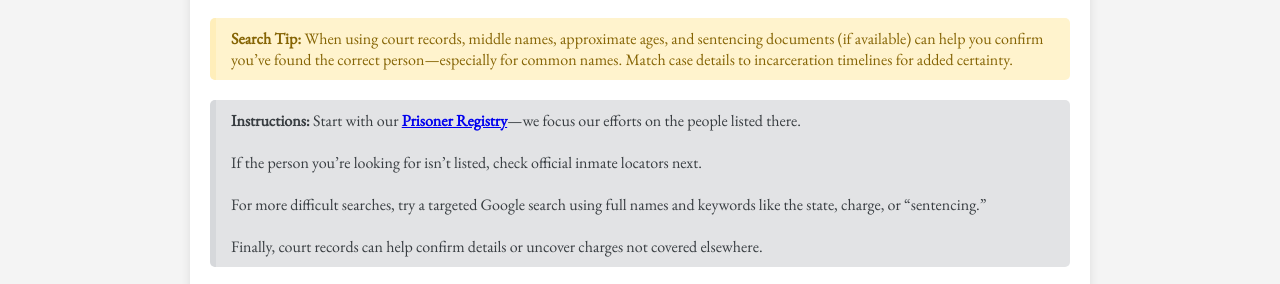
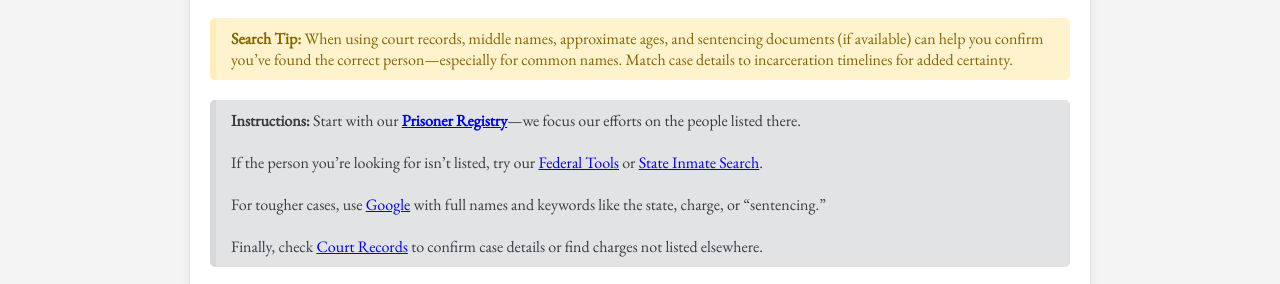
Before and after one commit to SolidarityExchange/SE, a plain HTML site: page tools.html in a window 1280 px wide. Shown: the part 237-521 px from the top of the page. Drawn offline with nearby package versions, Linux system fonts and the light colour scheme.

Commit message:
Update tools.html

```diff
--- a/tools.html
+++ b/tools.html
@@ -32,12 +32,13 @@
 <div style="background:#e2e3e5; color:#383d41; padding:10px 15px; border-left:6px solid #d6d8db; border-radius:5px; margin-bottom:20px;">
   <strong>Instructions:</strong> Start with our <a href="registry.html" target="_blank"><strong>Prisoner Registry</strong></a>—we focus our efforts on the people listed there.
   <br><br>
-  If the person you’re looking for isn’t listed, check official inmate locators next.
+  If the person you’re looking for isn’t listed, try our <a href="#federal-tools">Federal Tools</a> or <a href="#state-inmate">State Inmate Search</a>.
   <br><br>
-  For more difficult searches, try a targeted Google search using full names and keywords like the state, charge, or “sentencing.”
+  For tougher cases, use <a href="https://www.google.com/" target="_blank">Google</a> with full names and keywords like the state, charge, or “sentencing.”
   <br><br>
-  Finally, court records can help confirm details or uncover charges not covered elsewhere.
+  Finally, check <a href="#court-records">Court Records</a> to confirm case details or find charges not listed elsewhere.
 </div>
+
 
 
       <h3><i><b>The Solidarity Exchange</b></i></h3>
@@ -47,7 +48,7 @@
 
       <br>
 
-      <h3>Federal Tools</h3>
+<h3 id="federal-tools">Federal Tools</h3>
       <ul>
         <li><a href="https://www.bop.gov/inmateloc/" target="_blank">BOP Inmate Locator</a> – Find people in federal custody by name or ID number.</li>
         <li><a href="https://vinelink.vineapps.com/" target="_blank">VINE Link</a> – Tracks custody status for inmates in many state and county systems.</li>
@@ -59,7 +60,7 @@
 
       <br>
 
-      <h3>State Inmate Search</h3>
+<h3 id="state-inmate">State Inmate Search</h3>
       <ul>
         <li><a href="https://www.cdcr.ca.gov/visitors/inmate-locator/" target="_blank">California</a></li>
         <li><a href="https://offender.tdcj.texas.gov/OffenderSearch/" target="_blank">Texas</a></li>
@@ -70,7 +71,7 @@
 
       <br>
 
-      <h3>State & Local Court Records</h3>
+<h3 id="court-records">State & Local Court Records</h3>
       <ul>
         <li><a href="https://www.courtlistener.com/" target="_blank">CourtListener</a> – Search nationwide court dockets, including many state cases.</li>
         <li><a href="https://www.judici.com/" target="_blank">Judici</a> – Access local court records for participating counties in Illinois.</li>
```
